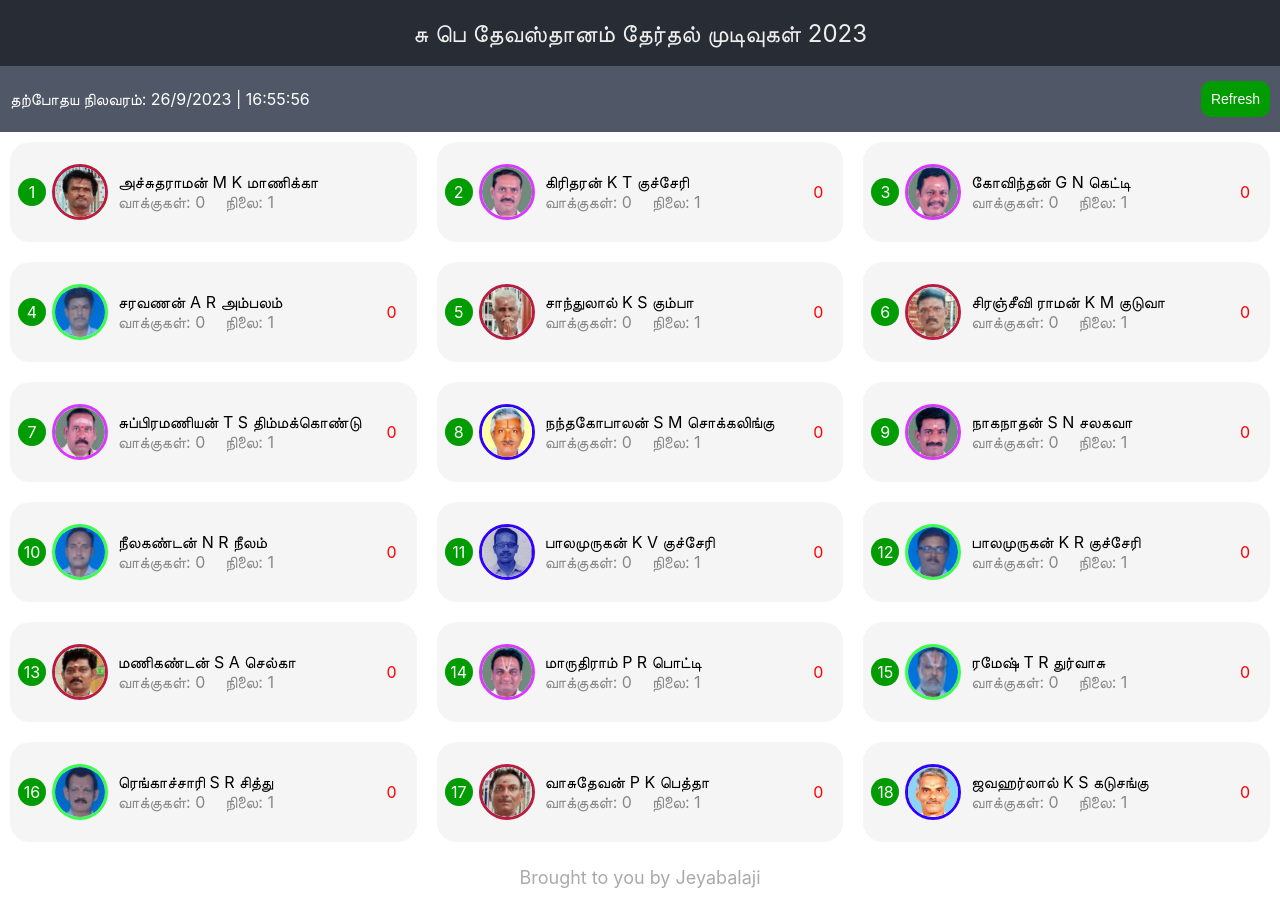
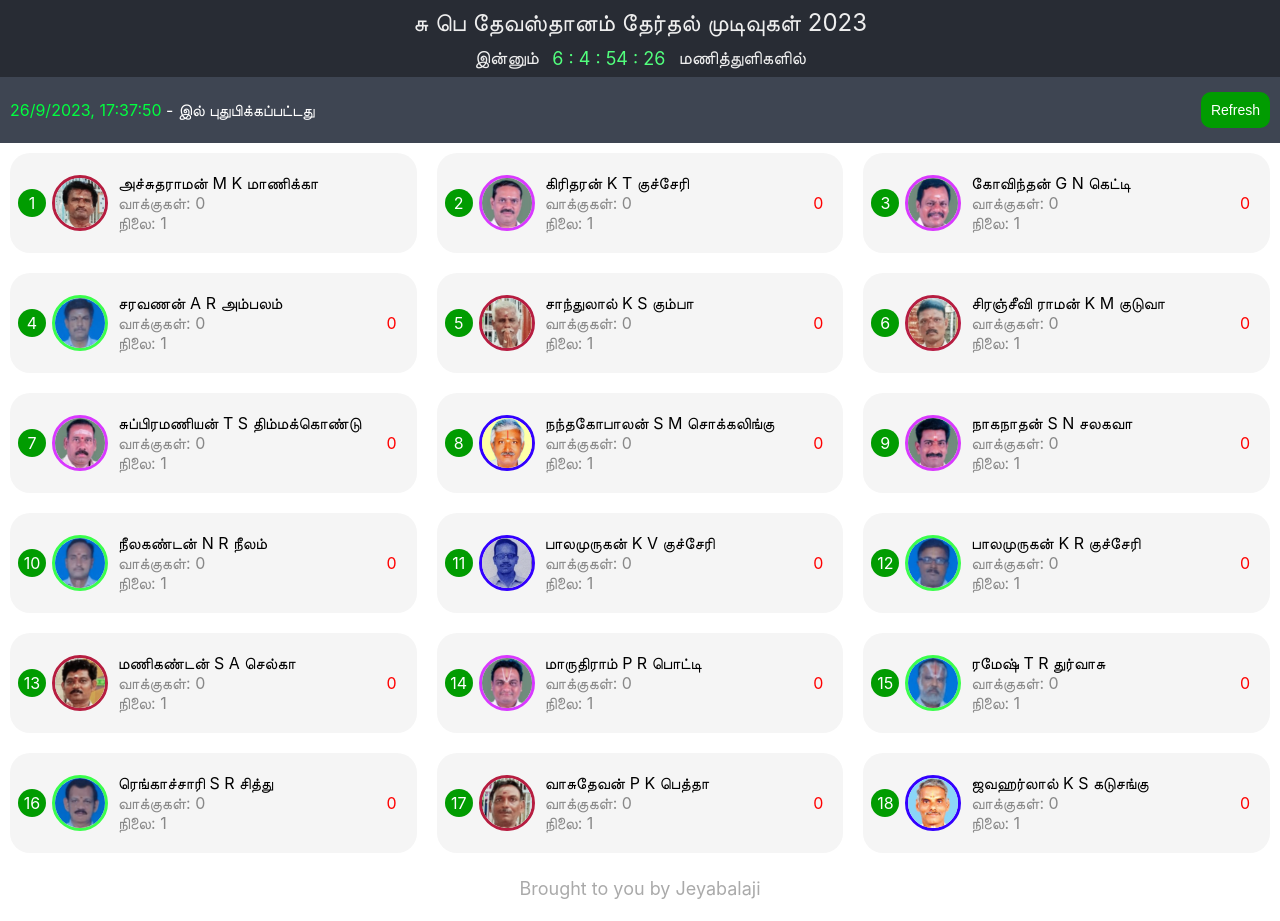
Before and after one commit to antandbuffalo/spd-election, a React (Create React App) app: page / in a window 1280 px wide. Built offline with nearby package versions, Linux system fonts and the light colour scheme.

Commit message:
added timer

```diff
--- a/public/memberStatus.json
+++ b/public/memberStatus.json
@@ -1,5 +1,5 @@
 {
-  "time": "26/9/2023 | 16:55:56",
+  "time": "26/9/2023, 17:37:50",
   "members": [
     {
       "no": 1,
--- a/src/App.js
+++ b/src/App.js
@@ -1,11 +1,38 @@
-import "./App.css";
+import { useEffect, useState } from "react";
+import "./App.scss";
 import Home from "./Home";
+import { startTime } from "./utility/config";
+import { convertMillisecondsToTime } from "./utility/util";
 
 function App() {
+  const [time, setTime] = useState("");
+  const [showCountDown, setShowCountDown] = useState(false);
+
+  useEffect(() => {
+    const interval = setInterval(() => {
+      const diff = startTime - new Date().getTime();
+      if (diff > 0) {
+        setShowCountDown(true);
+        setTime(convertMillisecondsToTime(diff));
+      } else {
+        setShowCountDown(false);
+        clearInterval(interval);
+      }
+    }, 1000);
+    return () => clearInterval(interval);
+  }, []);
+
   return (
     <div className="App">
       <header className="App-header">
-        சு பெ தேவஸ்தானம் தேர்தல் முடிவுகள் 2023
+        <div>சு பெ தேவஸ்தானம் தேர்தல் முடிவுகள் 2023</div>
+        {showCountDown && (
+          <div className="timer">
+            <span>இன்னும்</span>
+            <span>{time}</span>
+            <span>மணித்துளிகளில்</span>
+          </div>
+        )}
       </header>
       <Home />
       <footer>
--- a/src/App.css
+++ b/src/App.scss
@@ -12,6 +12,27 @@
   padding: 8px 4px;
 }
 
+.timer {
+  justify-content: center;
+  display: flex;
+  flex-wrap: wrap;
+  gap: 10px;
+  align-items: center;
+  font-size: 18px;
+  margin-top: 10px;
+
+  span:first-child {
+    text-align: right;
+  }
+  span:nth-child(2) {
+    width: 120px;
+    color: #52ff7d;
+  }
+  // span:nth-child(3) {
+  //   // width: 33vw;
+  // }
+}
+
 .footer {
   min-height: 50px;
   display: flex;
--- a/src/Home/index.js
+++ b/src/Home/index.js
@@ -44,7 +44,9 @@ const Home = () => {
   return (
     <div className="home">
       <div className="home-header">
-        <div className="updated-at">தற்போதய நிலவரம்: {updatedAt}</div>
+        <div className="updated-at">
+          <span>{updatedAt}</span> - இல் புதுபிக்கப்பட்டது
+        </div>
         {refreshing && <Spinner className="spinner" />}
         {!refreshing && (
           <button
--- a/src/Home/index.scss
+++ b/src/Home/index.scss
@@ -1,6 +1,6 @@
 .home {
   .home-header {
-    background-color: #505766;
+    background-color: #3e4552;
     display: flex;
     justify-content: space-between;
     align-items: center;
@@ -12,11 +12,15 @@
     .spinner {
       width: 30px;
       padding: 10px;
+      min-width: 60px;
     }
 
     > .updated-at {
       color: white;
       margin-left: 10px;
+      span:first-child {
+        color: #00ff3f;
+      }
     }
     .refresh-button {
       background-color: #019c01;
@@ -24,6 +28,7 @@
       border-radius: 10px;
       font-size: 14px;
       margin-right: 10px;
+      min-width: 60px;
       cursor: pointer;
       color: white;
       border: none;
@@ -35,8 +40,6 @@
     }
   }
   .members-container {
-    // display: grid;
-    // grid-template-columns: repeat(auto-fit, minmax(380px, 1fr));
     > .members {
       display: flex;
       justify-content: space-between;
@@ -91,8 +94,8 @@
           margin-left: 10px;
           > .votes {
             color: #888;
-            display: flex;
-            gap: 20px;
+            // display: flex;
+            // gap: 20px;
           }
           .team {
             width: 10px;
--- /dev/null
+++ b/src/utility/config.js
@@ -0,0 +1 @@
+export const startTime = new Date("2023-10-01 22:00:00").getTime();
--- /dev/null
+++ b/src/utility/util.js
@@ -0,0 +1,10 @@
+export const convertMillisecondsToTime = (milliseconds) => {
+  const seconds = Math.floor(milliseconds / 1000);
+  const minutes = Math.floor(seconds / 60);
+  const hours = Math.floor(minutes / 60);
+  const days = Math.floor(hours / 24);
+  if(days === 0) {
+    return `${hours % 24} : ${minutes % 60} : ${seconds % 60}`;
+  }
+  return `${days} : ${hours % 24} : ${minutes % 60} : ${seconds % 60}`;
+}
```
